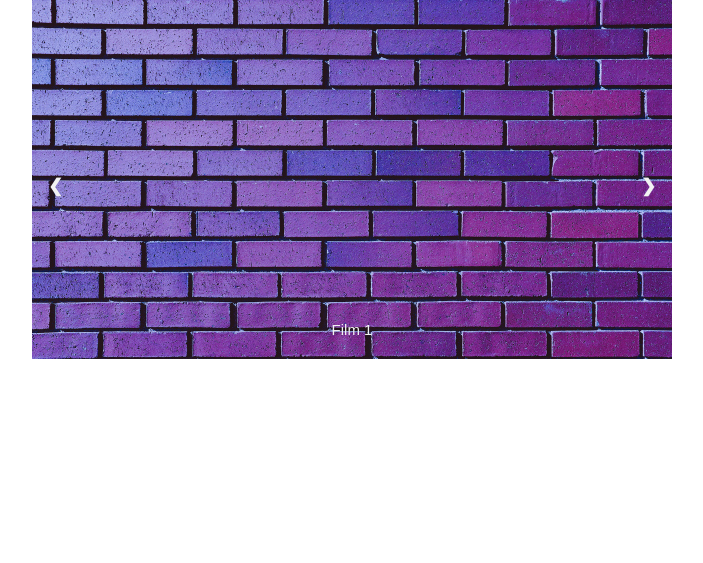
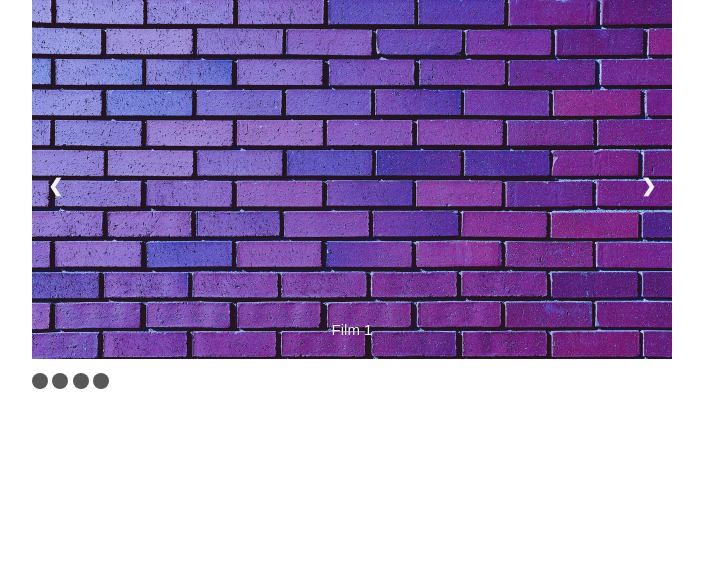
Before and after one commit to markkatona/CineMania, a PHP site: page /content/home.php in a window 1280 px wide. Shown: the part 71-634 px from the top of the page, without its empty margins (288-991 px from the left). Run offline with PHP 8.4, Linux system fonts and the light colour scheme.

Commit message:
home.php CSS és HTML változtatások, navigate class hozzáadása

```diff
--- a/CineMania/content/home.php
+++ b/CineMania/content/home.php
@@ -52,6 +52,16 @@
     .prev {
       left: 0px;
       border-radius: 3px 0px 0px 3px;
+    }
+
+    .navigate {
+      cursor: pointer;
+      height: 16px;
+      width: 16px;
+      background: #585858;
+      border-radius: 50%;
+      display: inline-block;
+      margin-top: 10px;
     }
 
     .movie{
@@ -194,6 +204,13 @@
 
     </div>
 
+    <div>
+      <span class = "navigate" onclick = 'currentSlide(1)'> </span>
+      <span class = "navigate" onclick = 'currentSlide(2)'> </span>
+      <span class = "navigate" onclick = 'currentSlide(3)'> </span>
+      <span class = "navigate" onclick = 'currentSlide(4)'> </span>
+    </div>
+
     <script type = "text/javascript">
 
       var pageIndex = 1;
```
